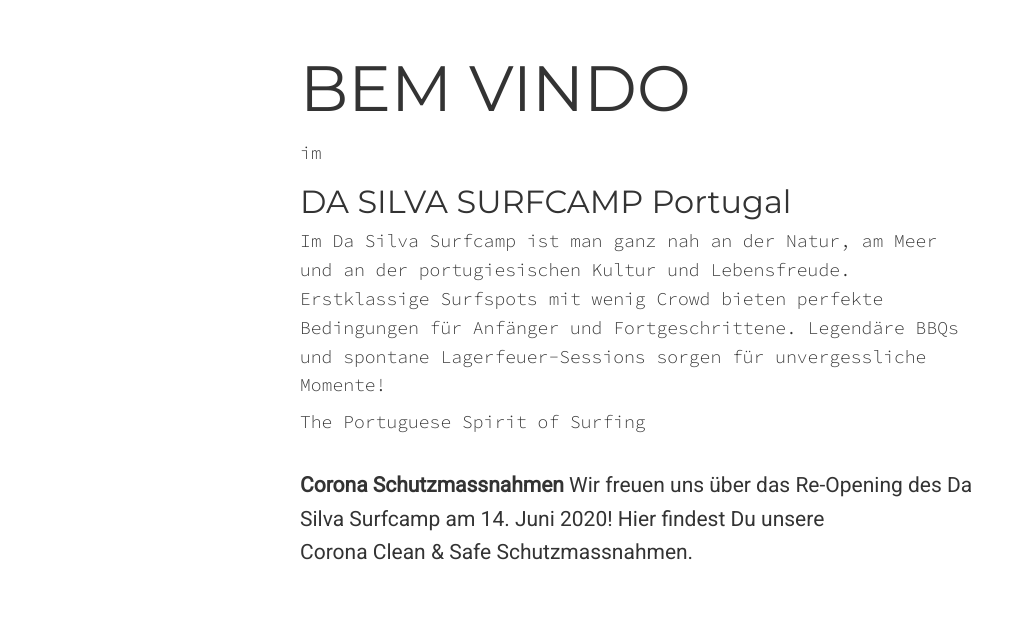
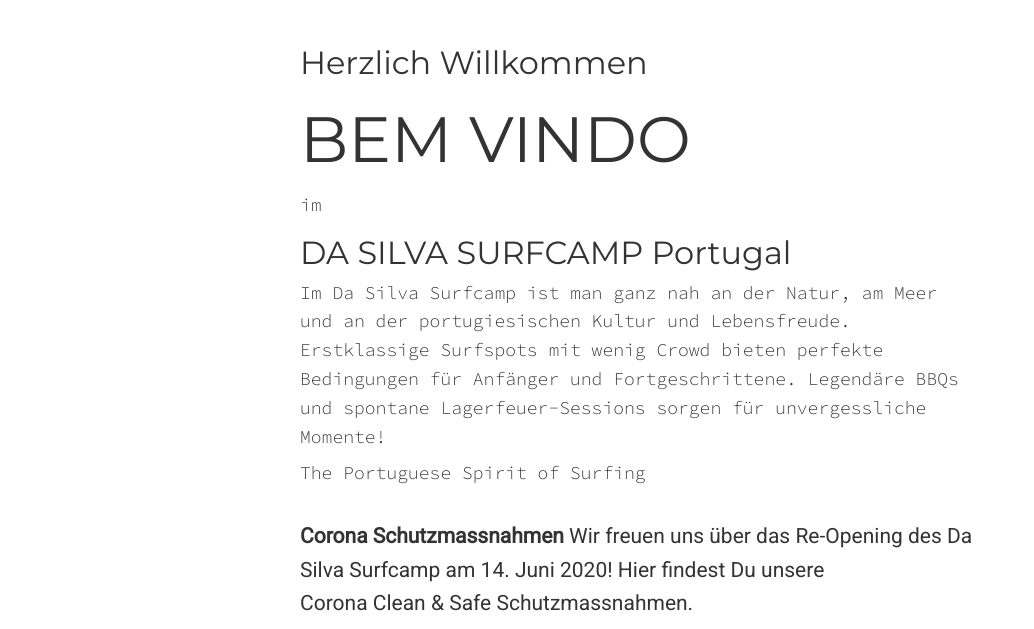
Before and after one commit to gitmathub/dasilva-surfcamp-11ty, an Eleventy site: page src/pages/index.md in a window 1280 px wide. Shown: the part 208-837 px from the top of the page, without its empty margins (0-1034 px from the left). Before the commit the page ends 800 px from the top, so only its background shows below. Built offline with nearby package versions, Linux system fonts and the light colour scheme; Eleventy itself is replaced by a stand-in of ours; files that its build step writes are made by us from their sources; a web font is replaced by a local one; what eleventy-plugin-sass would draw is missing.

Commit message:
text change

```diff
--- a/src/pages/index.md
+++ b/src/pages/index.md
@@ -8,6 +8,8 @@ title: Home
 {{ macros.image("mansory/0-portuguese-spirit-of-surfing.jpg", alt="The Portuguese Spirit of Surfing") }} #}
 
 <section>
+
+## Herzlich Willkommen
 
 # BEM VINDO
 
```
